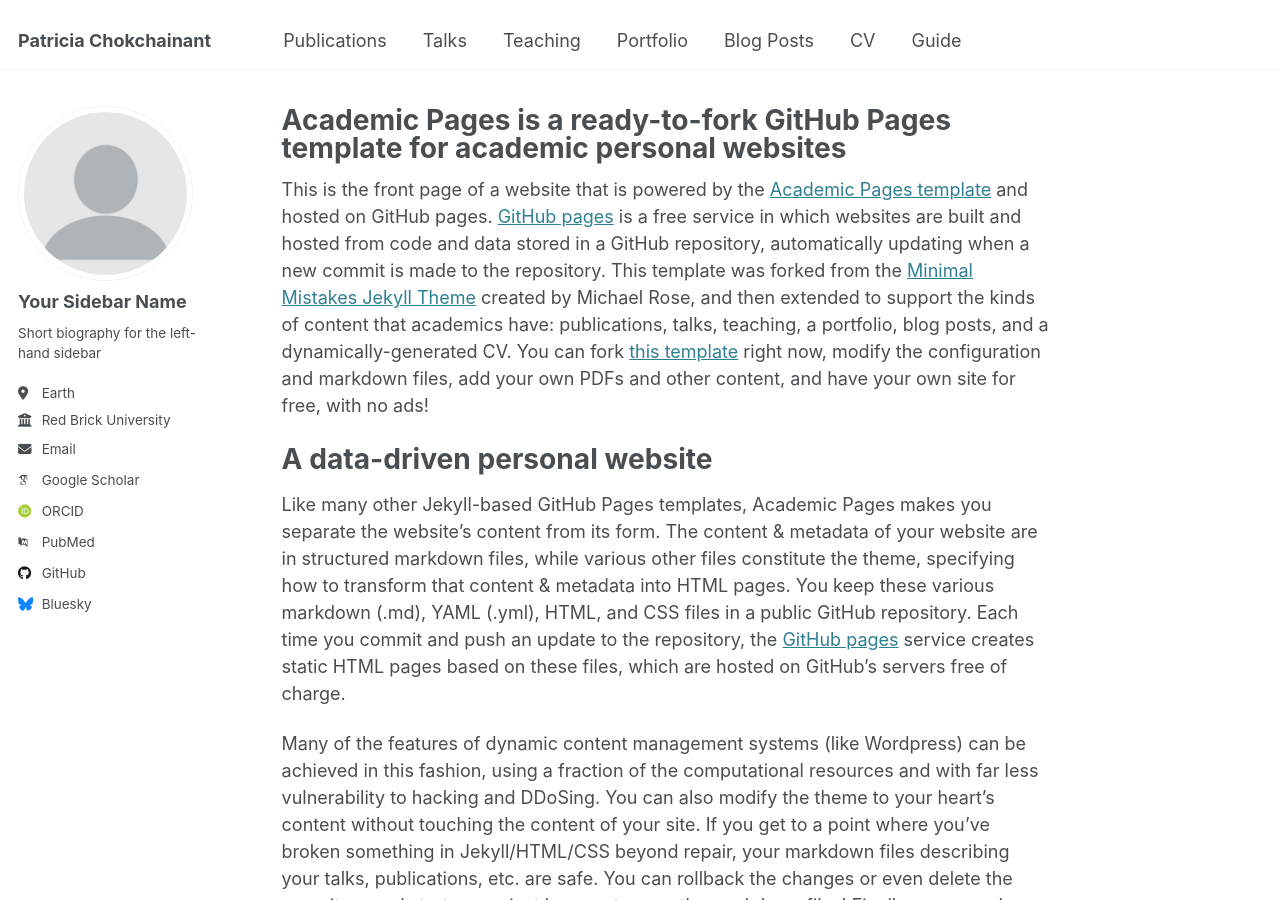
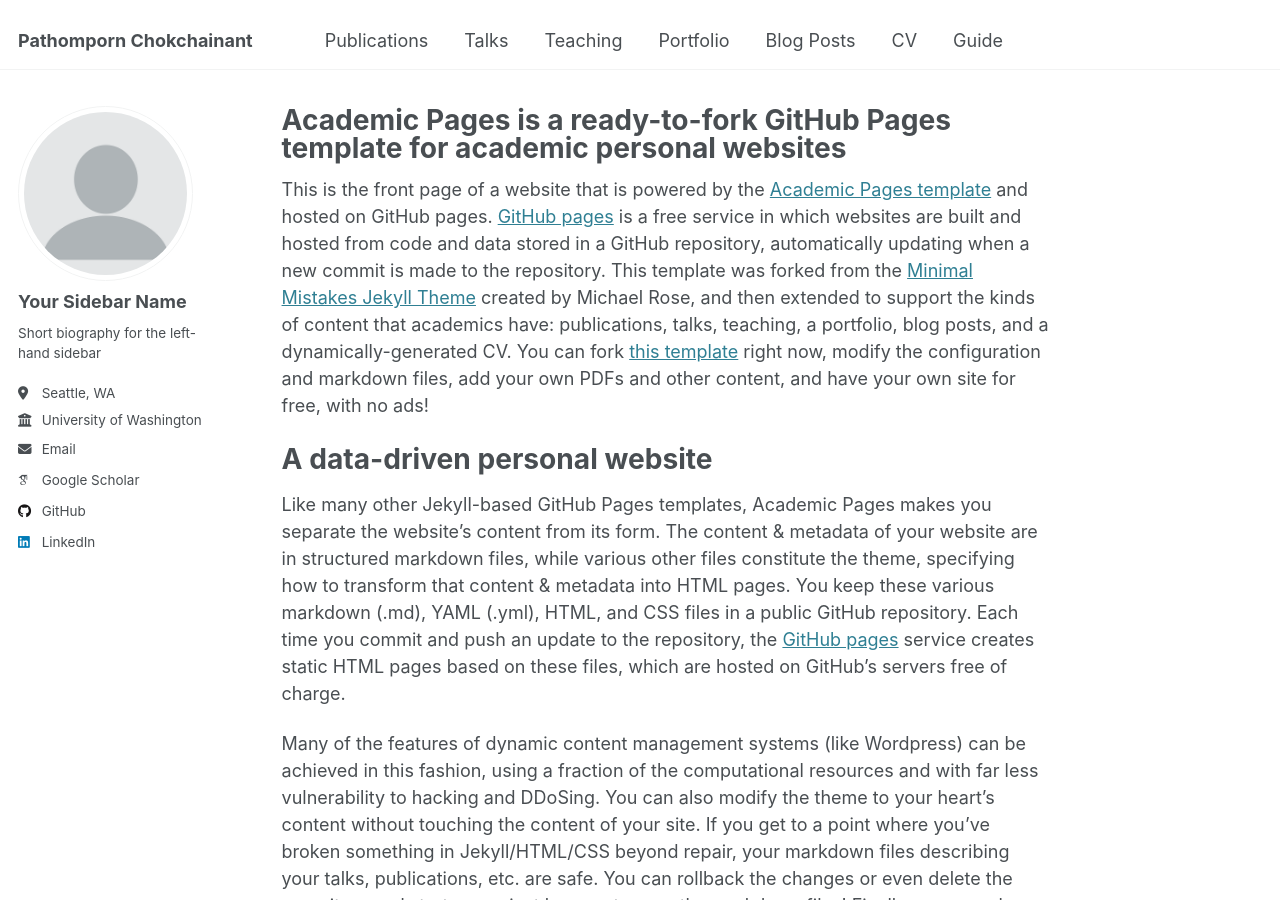
Before and after one commit to chpathomporn/patt-c.github.io, a Jekyll site: the page built from _pages/about.md, in a window 1280 px wide and 900 px high. Built offline with Jekyll 4.4.1, drawn with Linux system fonts in a browser that asks for light colours; some web fonts are replaced; part of the change alters nothing that is shown.

Commit message:
Update _config.yml

```diff
--- a/_config.yml
+++ b/_config.yml
@@ -9,7 +9,7 @@
 # Basic Site Settings
 locale                   : "en-US"
 site_theme               : "default"
-title                    : "Patricia Chokchainant"
+title                    : "Pathomporn Chokchainant"
 title_separator          : "-"
 name                     : &name "Your Name"
 description              : &description "personal description"
@@ -26,54 +26,17 @@ author:
   name             : "Your Sidebar Name"
   pronouns         : # example: "she/her"
   bio              : "Short biography for the left-hand sidebar"
-  location         : "Earth"
-  employer         : "Red Brick University"
-  uri              : # URL
-  email            : "none@example.org"
+  location         : "Seattle, WA"
+  employer         : "University of Washington"
+  email            : "ch.pathomporn@gmail.com"
 
   # Academic websites
+  linkedin         : "https://www.linkedin.com/in/ch-pathomporn/"
+  github           : "https://github.com/chpathomporn"
+  googlescholar    : "https://scholar.google.com/citations?user=6nkUwdAAAAAJ&hl=en"
   arxiv            : # URL - Update with the correct link to your profile
-  googlescholar    : "https://scholar.google.com/citations?user=PS_CX0AAAAAJ"
-  impactstory      : # URL
-  orcid            : "http://orcid.org/yourorcidurl"
-  semantic         : # URL
-  pubmed           : "https://www.ncbi.nlm.nih.gov/pubmed/?term=john+snow"
-  researchgate     : # URL
-  scopus           : # URL
+  kaggle           : # Username
 
-  # Repositories and software development
-  bitbucket        : # Username - Update with your username on the site
-  codepen          : # Username
-  dribbble         : # Username
-  github           : "academicpages"
-  kaggle           : # Username
-  stackoverflow    : # User number or user number and name (i.e., use "1" or "1/jeff-atwood")
-
-  # Social media
-  bluesky          : "bsky.app" # Replace this with you Bluesky username
-  facebook         : # Username
-  flickr           : # Username
-  foursquare       : # Username
-  goodreads        : # Username
-  google_plus      : # Username
-  keybase          : # Username
-  instagram        : # Username
-  lastfm           : # Username
-  linkedin         : # Username
-  mastodon         : # URL
-  medium           : # URL
-  pinterest        : # Username
-  soundcloud       : # Username
-  steam            : # Username
-  telegram         : # URL
-  tumblr           : # Username
-  twitter          : # Username for X / Twitter
-  vine             : # Username
-  weibo            : # Username
-  wikipedia        : # Username
-  xing             : # Username
-  youtube          : # Username
-  zhihu            : # Username
 
 # Publication Category - The following the list of publication categories and their headings
 publication_category:
```
